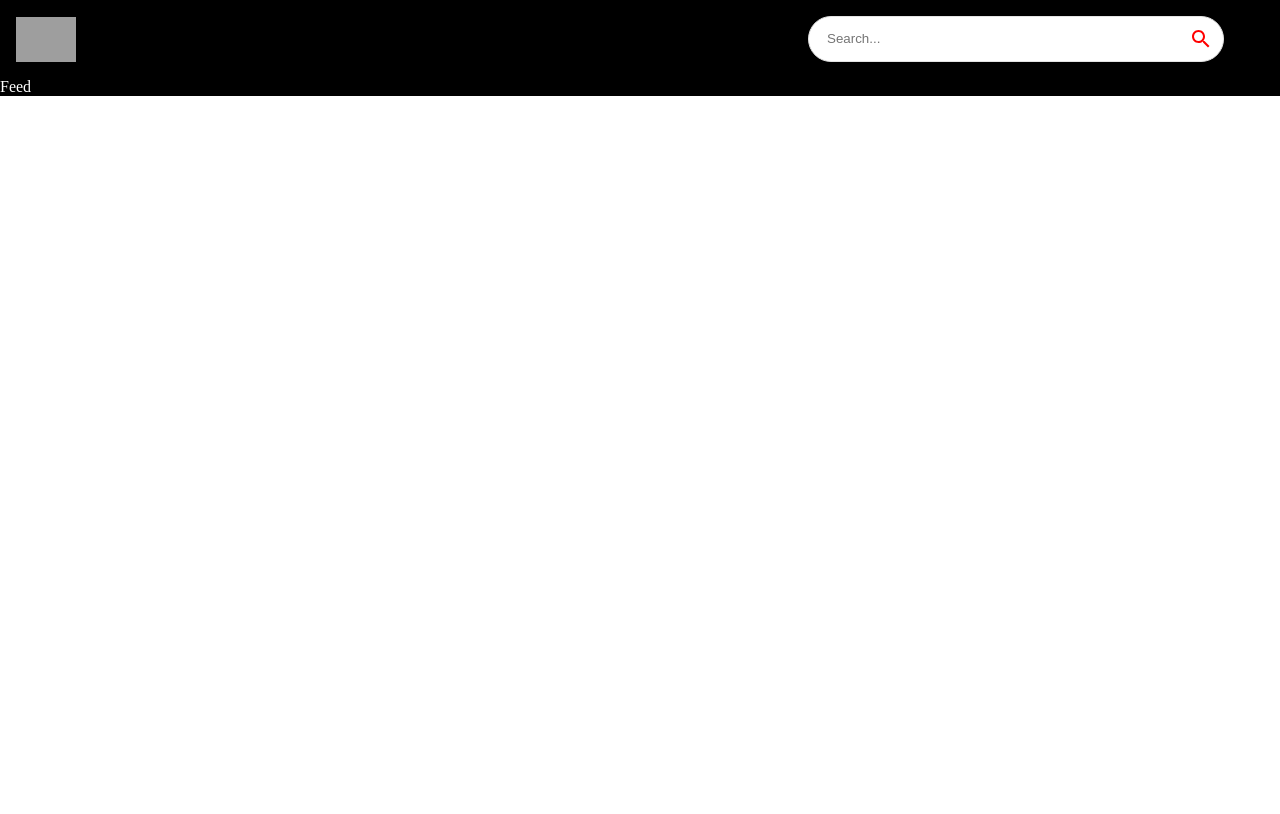
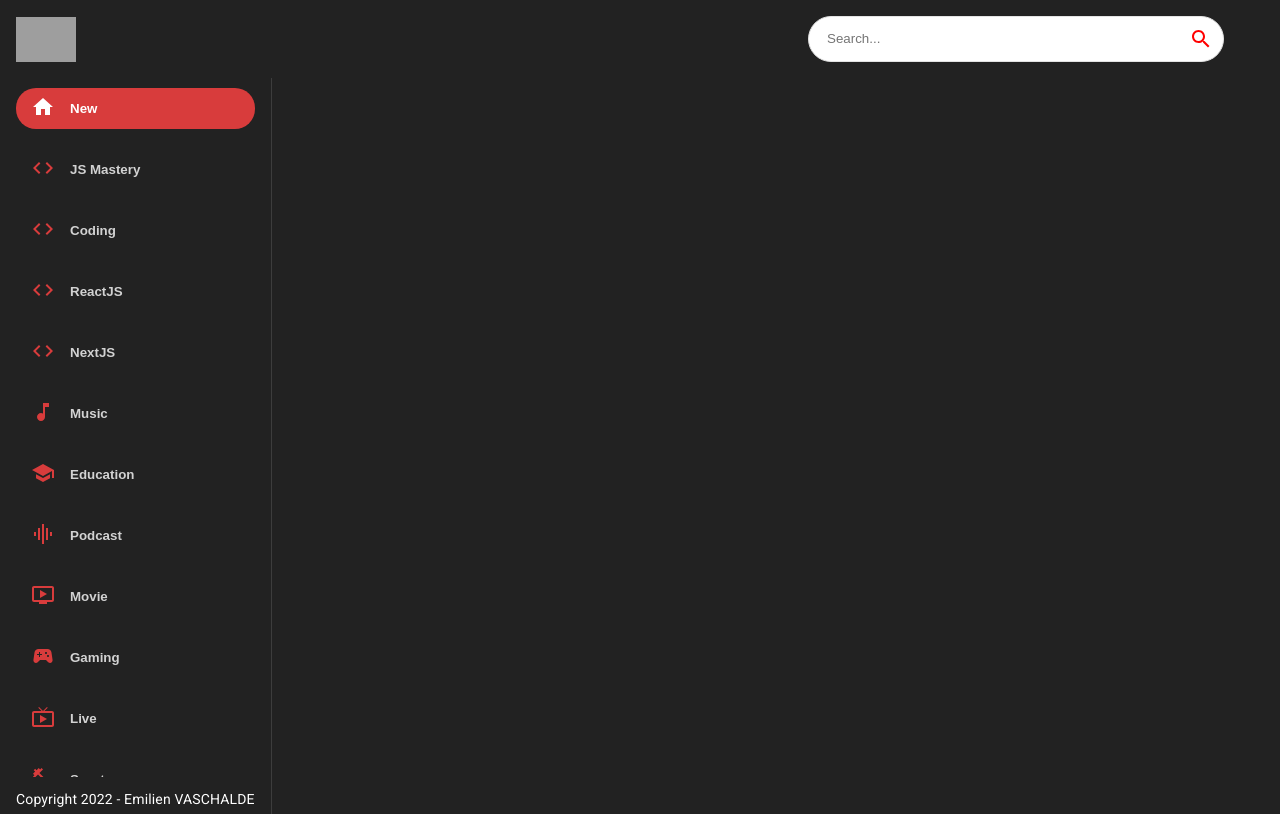
Before and after one commit to Emi-vas/YoutubeLike_React, a React (Create React App) app: page / in a window 1280 px wide. Built offline with nearby package versions, Linux system fonts and the light colour scheme; grey boxes are pictures that could not be loaded.

Commit message:
sidebar style

```diff
--- a/src/App.js
+++ b/src/App.js
@@ -1,6 +1,8 @@
 import React from 'react';
 import {BrowserRouter, Routes, Route} from "react-router-dom"
 import { Box } from "@mui/material"
+
+import { colors } from './utils/constants';
 
 import Navbar from "./components/Navbar"
 import Feed from "./components/Feed"
@@ -10,7 +12,7 @@ import SearchFeed from "./components/SearchFeed"
 
 const App = () => (
   <BrowserRouter>
-    <Box sx={{ backgroundColor: "#000" }}>
+    <Box sx={{ backgroundColor: colors.black }}>
       <Navbar />
       <Routes>
         <Route path="/" exact element={<Feed />} />
--- a/src/components/Feed.jsx
+++ b/src/components/Feed.jsx
@@ -1,10 +1,20 @@
-import React from 'react';
+import { useState, useEffect } from 'react';
+import { Box, Stack, Typography } from "@mui/material"
+import Sidebar from './Sidebar';
 
 const Feed = () => {
     return (
-        <div>
-            Feed
-        </div>
+       <Stack sx={{ flexDirection: { sx: "column", md: "row" } }}>
+            <Box
+                sx={{ height: { sx: "auto", md: "92vh" }, borderRight: "1px solid #3d3d3d", px: { sx: 0, md: 2 } }}
+            >
+                <Sidebar />
+
+                <Typography className="copyright" variant='body2' sx={{ mt: 1.5}}>
+                    Copyright 2022 - Emilien VASCHALDE
+                </Typography>
+            </Box>
+       </Stack>
     );
 };
 
--- a/src/components/Navbar.jsx
+++ b/src/components/Navbar.jsx
@@ -2,7 +2,7 @@ import React from 'react';
 import { Stack } from "@mui/material"
 import { Link } from "react-router-dom"
 
-import { logo } from "../utils/constants"
+import { logo, colors } from "../utils/constants"
 import SearchBar from './SearchBar';
 
 const Navbar = () => (
@@ -10,7 +10,7 @@ const Navbar = () => (
         direction="row"
         alignItems="center"
         p={2}
-        sx={{ position: 'sticky', background: "#000", top: 0, justifyContent: "space-between" }}
+        sx={{ position: 'sticky', background: colors.black, top: 0, justifyContent: "space-between" }}
     >
         <Link to="/" style={{display: 'flex', alignItems: "center"}}>
             <img src={logo} alt="logo" height={45} />
--- /dev/null
+++ b/src/components/Sidebar.jsx
@@ -0,0 +1,42 @@
+import { Stack } from "@mui/material"
+import { categories, colors } from "../utils/constants";
+
+const selectedCategory = 'New'
+
+const Sidebar = () => (
+    <Stack
+        direction="row"
+        sx={{
+            overflowY: 'scroll',
+            height: { sx: "auto", md: "95%"},
+            flexDirection: { md: "column" },
+        }}
+    >
+        {
+            categories.map((categorie) => (
+                <button
+                    className="category-btn"
+                    style={{
+                        background: categorie.name == selectedCategory && colors.red,
+                        color: "white"
+                    }}
+                    key={categorie.name}
+                >
+                    <span
+                        style={{
+                            color: categorie.name === selectedCategory ? "white" : colors.red,
+                            marginRight: "15px"
+                        }}
+                    >{categorie.icon}</span>
+
+                    <span
+                        style={{ opacity: categorie.name === selectedCategory ? '1' : '0.8' }}
+                    >{categorie.name}</span>
+                </button>
+            ))
+        }
+
+    </Stack>
+)
+
+export default Sidebar;
--- a/src/style.css
+++ b/src/style.css
@@ -27,7 +27,7 @@ a {
 }
 
 .category-btn:hover {
-  background-color: #FC1503 !important;
+  background-color: #f33a2d !important;
   color: white !important;
 }
 
@@ -87,3 +87,7 @@ a {
     width:200px;
   }
 }
+
+.test {
+  color: rgb(34, 34, 34);
+}
--- a/src/utils/constants.js
+++ b/src/utils/constants.js
@@ -34,6 +34,11 @@ export const categories = [
   { name: 'Crypto', icon: <DeveloperModeIcon />, },
 ];
 
+export const colors = {
+  black : "rgb(34, 34, 34)",
+  red : "rgb(216, 60, 60)"
+}
+
 export const demoThumbnailUrl = 'https://i.ibb.co/G2L2Gwp/API-Course.png';
 export const demoChannelUrl = '/channel/UCmXmlB4-HJytD7wek0Uo97A';
 export const demoVideoUrl = '/video/GDa8kZLNhJ4';
```
